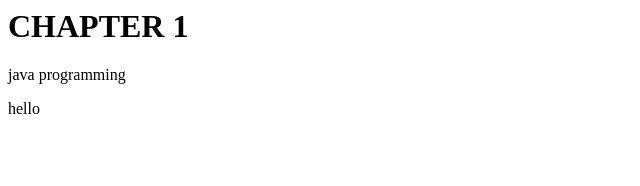
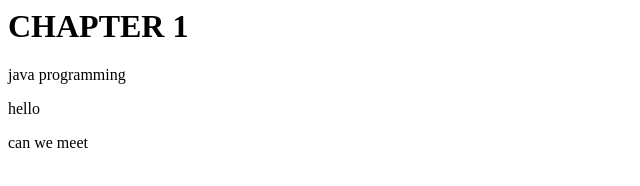
Before and after one commit to mubarak326/Date-with-Git, a plain HTML site: page index.html in a window 1280 px wide. Shown: the full height of the page, 0-640 px from the left. Drawn offline with Linux system fonts and the light colour scheme.

Commit message:
changed file

```diff
--- a/index.html
+++ b/index.html
@@ -11,7 +11,7 @@
     <P>java programming</P>
 
     <p> hello </p>
-
+    <p> can we meet </p>
 
 
 
```
Also changed, not shown: hello.txt, 1 other file.
